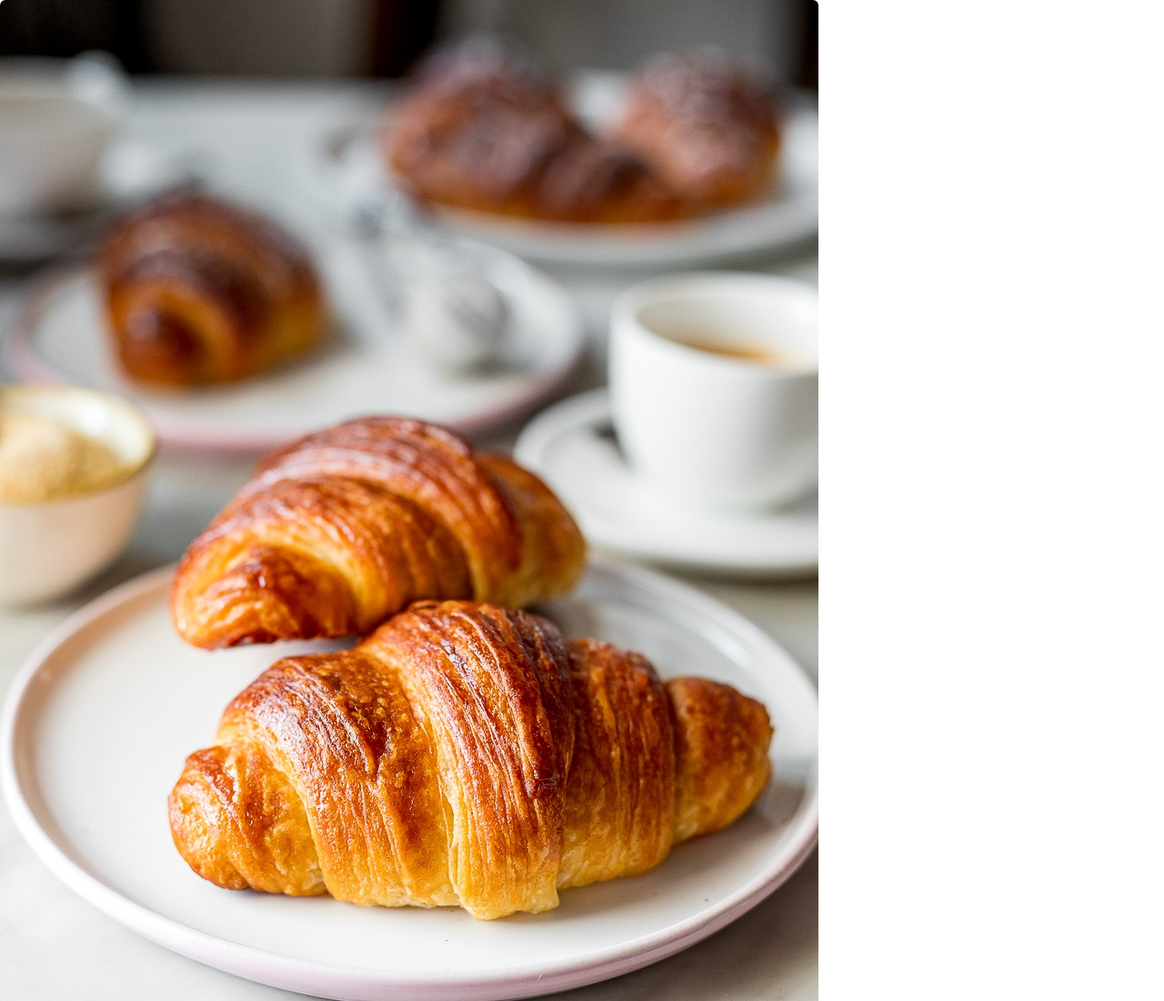
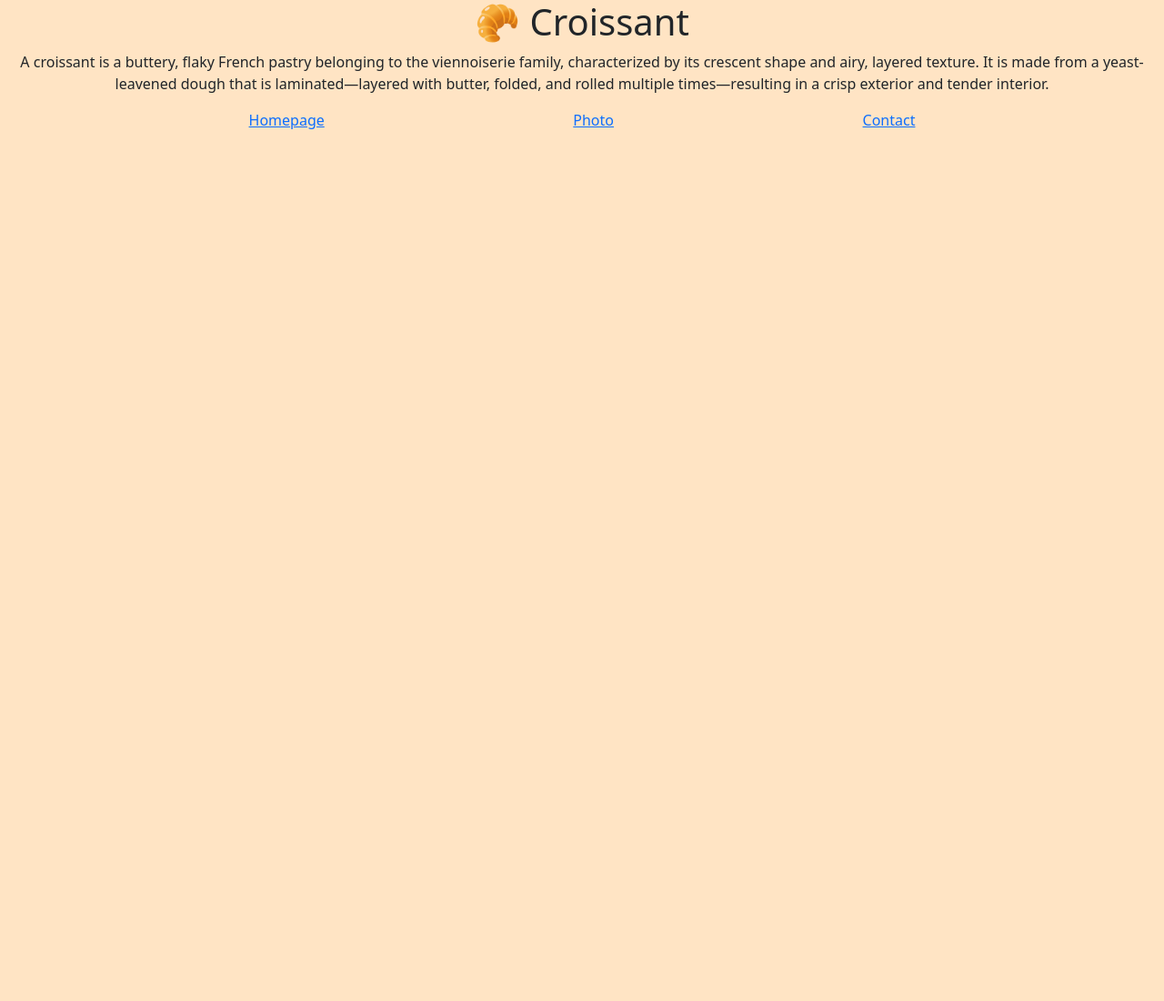
Before and after one commit to kimmybrindle/Croissant, a plain HTML site: page index.html in a window 1280 px wide. Shown: the top 1100 px of the page at 91% size. After the commit the page ends 800 px from the top, so only its background shows below. Drawn offline with nearby package versions, Linux system fonts and the light colour scheme.

Commit message:
fixed css link and added content to all 3 pages

```diff
--- a/index.html
+++ b/index.html
@@ -3,16 +3,28 @@
   <head>
     <meta charset="UTF-8" />
     <meta name="viewport" content="width=device-width, initial-scale=1.0" />
-    <link rel="stylesheet" href="src/style.css" />
     <link
       href="https://cdn.jsdelivr.net/npm/bootstrap@5.3.8/dist/css/bootstrap.min.css"
       rel="stylesheet"
       integrity="sha384-sRIl4kxILFvY47J16cr9ZwB07vP4J8+LH7qKQnuqkuIAvNWLzeN8tE5YBujZqJLB"
       crossorigin="anonymous"
     />
+    <link rel="stylesheet" href="/src/style.css" />
     <title>Home</title>
   </head>
   <body>
-    <img class="img-fluid rounded" src="/img/croissant 2.jpg" />
+    <h1 class="text-center">🥐 Croissant</h1>
+    <p class="text-center">
+      A croissant is a buttery, flaky French pastry belonging to the
+      viennoiserie family, characterized by its crescent shape and airy, layered
+      texture. It is made from a yeast-leavened dough that is laminated—layered
+      with butter, folded, and rolled multiple times—resulting in a crisp
+      exterior and tender interior.
+    </p>
+    <div class="d-flex justify-content-evenly">
+      <a href="/index.html">Homepage</a>
+      <a href="/photo.html">Photo</a>
+      <a href="/contact.html">Contact</a>
+    </div>
   </body>
 </html>
```
Also changed, not shown: contact.html (+13 -2 lines), photo.html (+11 -2 lines).
